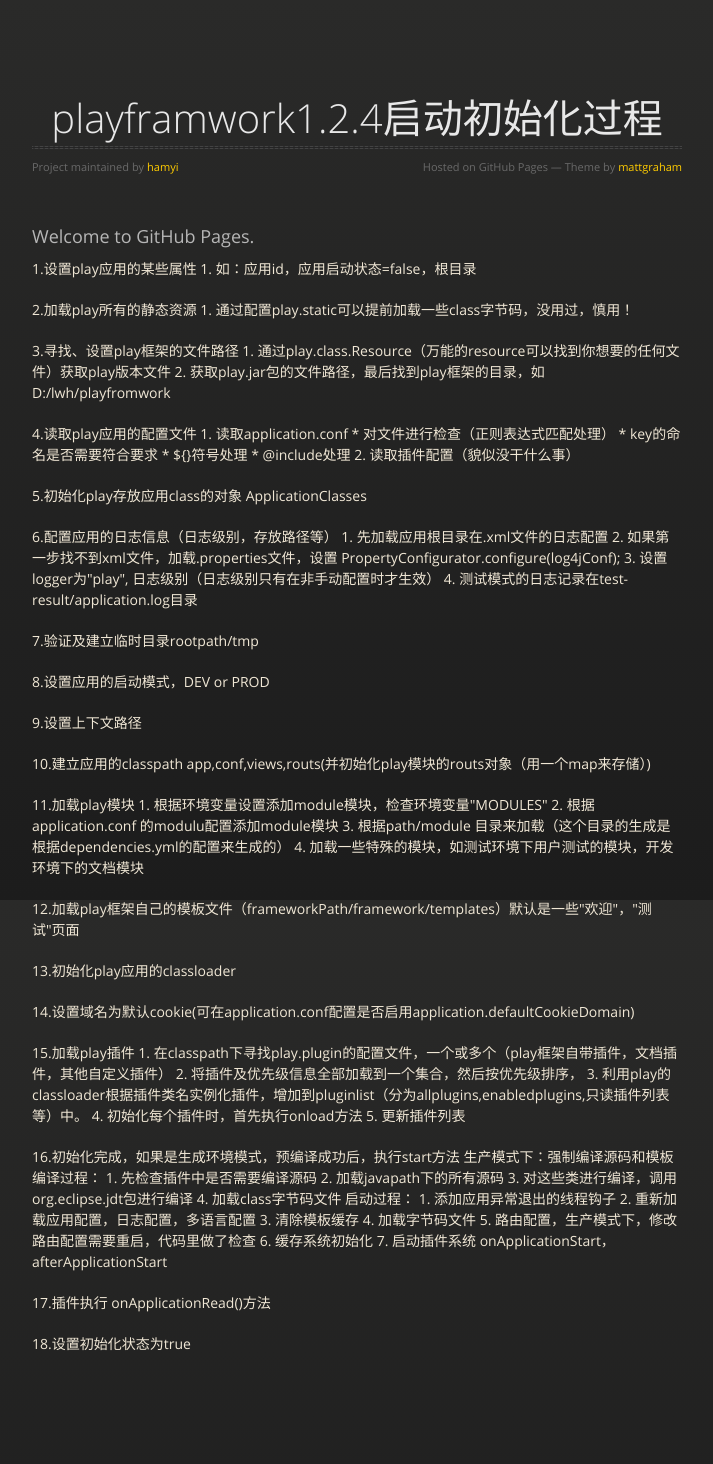
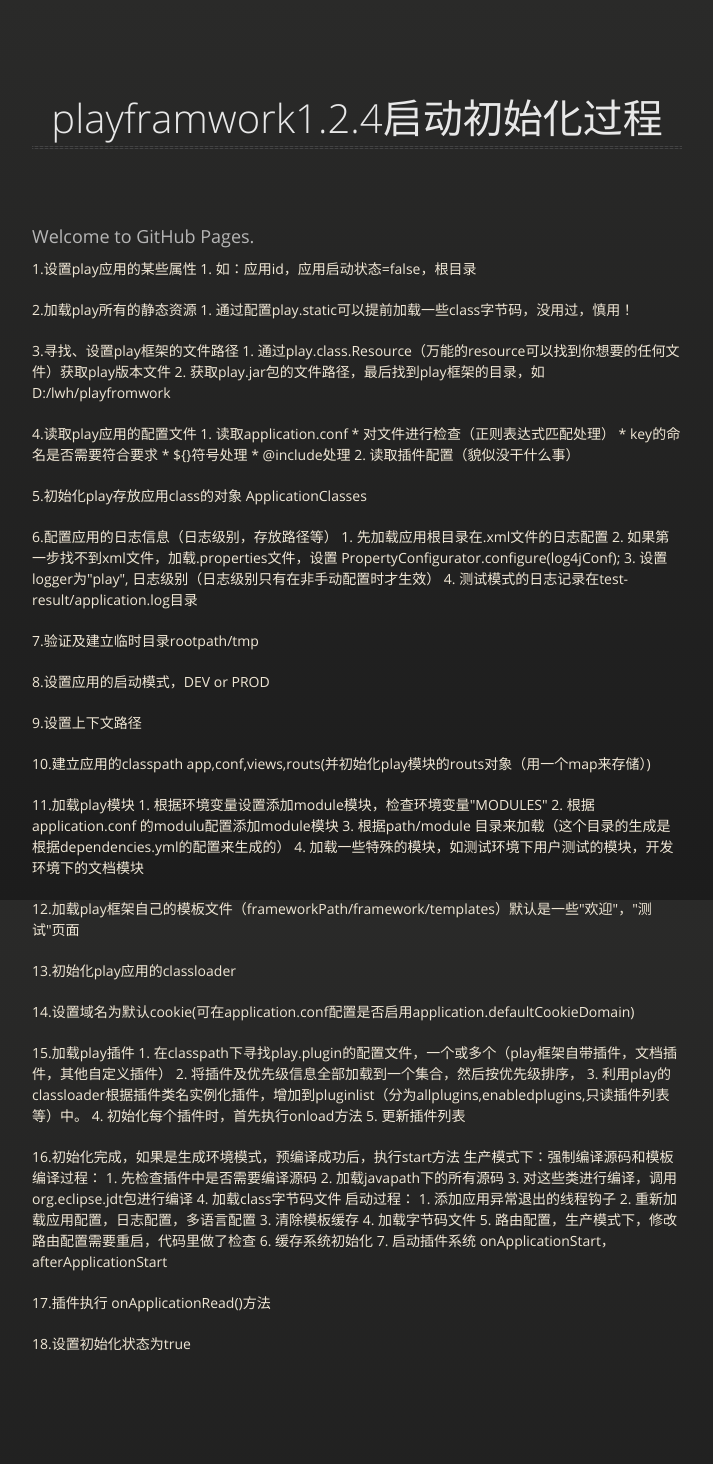
Before and after one commit to hamyi/blog, a Jekyll site: the page index.html, which Jekyll copies as it is, in a window 1280 px wide. Shown: the whole page, without its empty margins (283-996 px from the left). Built offline with Jekyll 4.4.1, drawn with Linux system fonts in a browser that asks for light colours; nearby versions of some CDN libraries; comment, search, counter and statistics services are not loaded.

Commit message:
Update index.html
add code

```diff
--- a/index.html
+++ b/index.html
@@ -26,8 +26,6 @@
         <div id="title">
           <h1>playframwork1.2.4启动初始化过程</h1>
           <hr>
-          <span class="credits left">Project maintained by <a href="https://github.com/hamyi">hamyi</a></span>
-          <span class="credits right">Hosted on GitHub Pages &mdash; Theme by <a href="https://twitter.com/michigangraham">mattgraham</a></span>
         </div>
 
         <h3>
```
